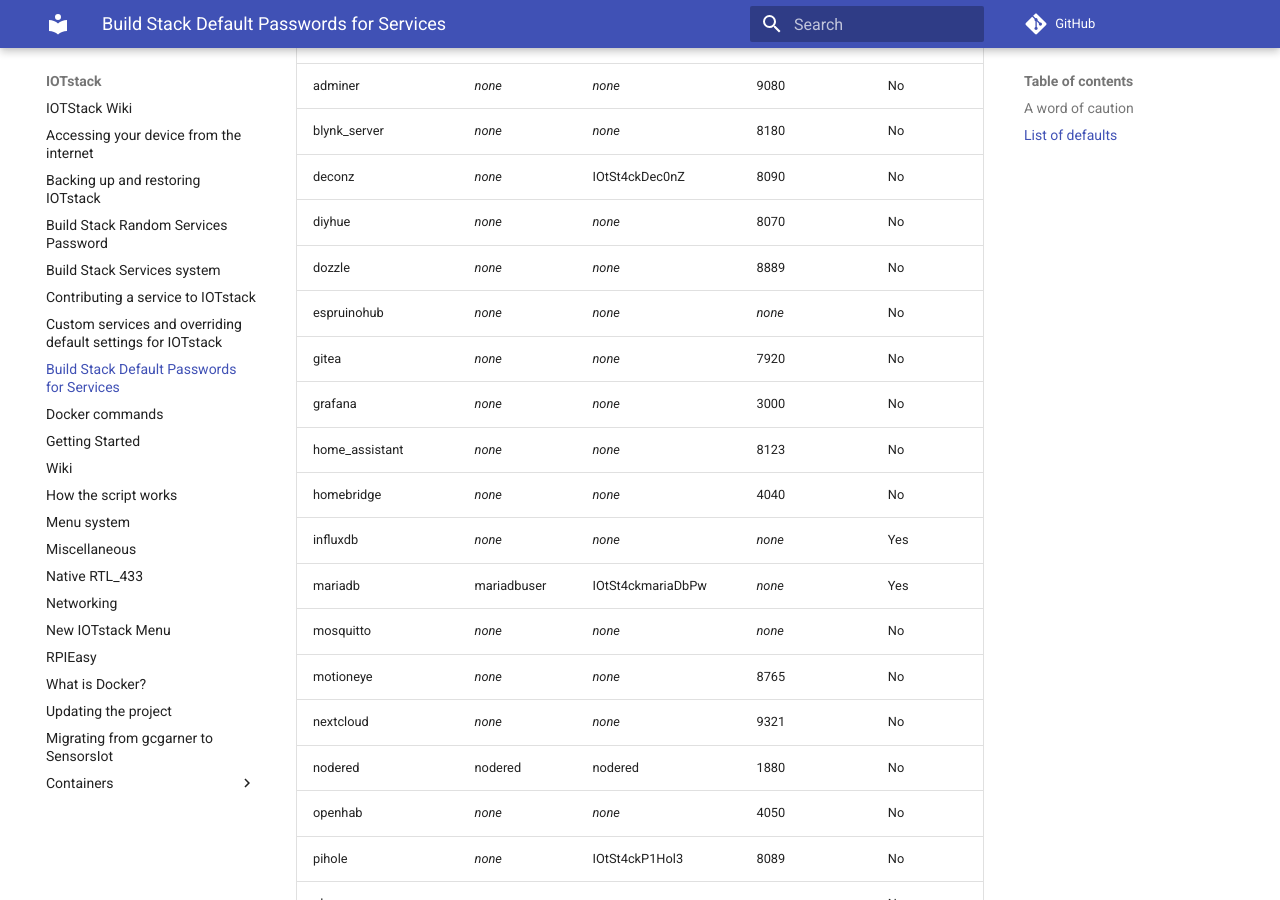
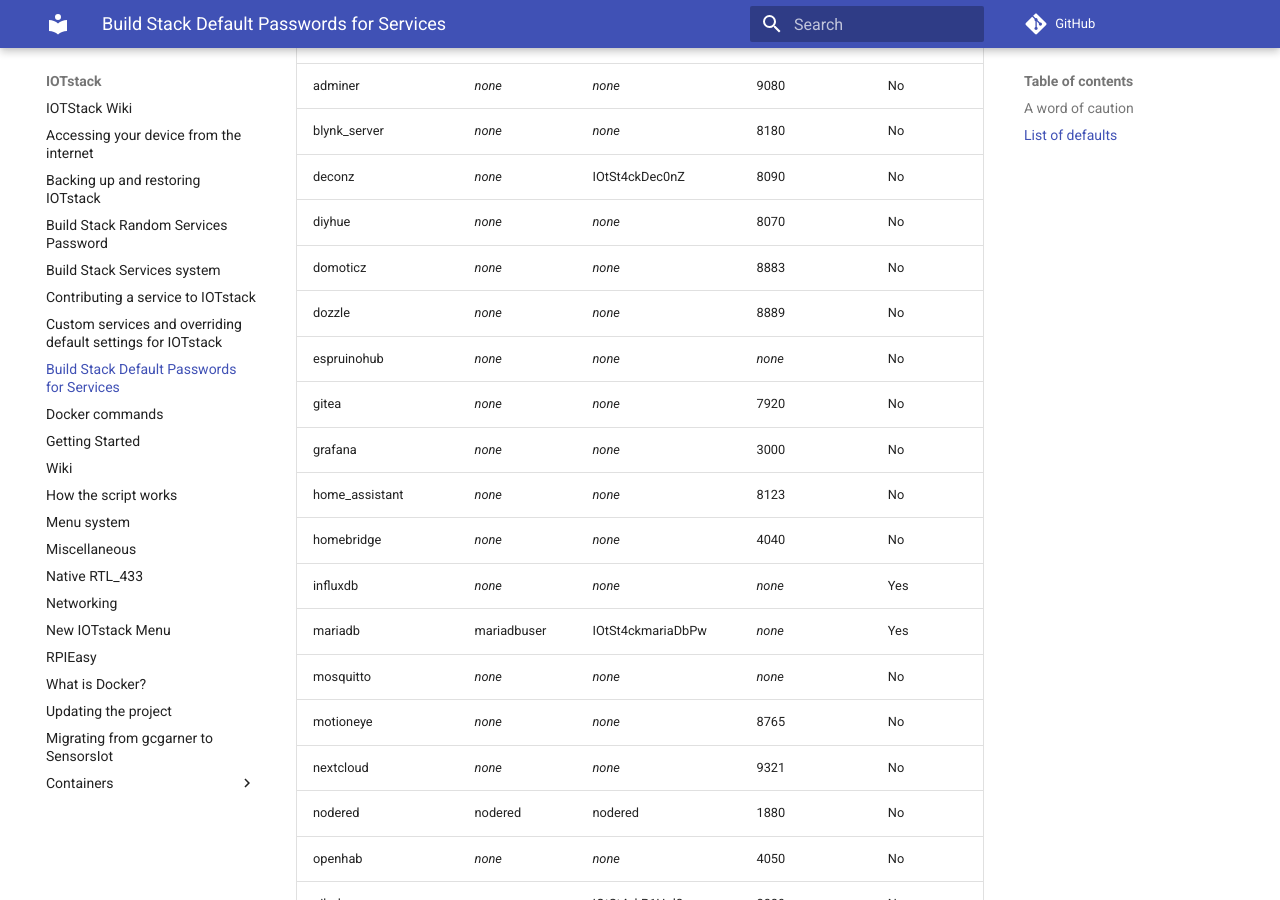
Before and after one commit to gcgarner/IOTstack, an MkDocs documentation site: the page built from docs/Default-Configs.md, in a window 1280 px wide and 900 px high, scrolled down 606 px. Built offline with MkDocs 1.6.1 and Material for MkDocs 9.7.7, drawn with Linux system fonts in a browser that asks for light colours; comment, search, counter and statistics services are not loaded.

Commit message:
domoticz: change conflicting port 8080->8883

```diff
--- a/docs/Default-Configs.md
+++ b/docs/Default-Configs.md
@@ -15,6 +15,7 @@
 | blynk_server   | *none*           | *none*     | 8180   | No |
 | deconz         | *none*           | IOtSt4ckDec0nZ | 8090 | No |
 | diyhue         | *none*           | *none*     | 8070   | No |
+| domoticz       | *none*           | *none*     | 8883   | No |
 | dozzle         | *none*           | *none*     | 8889   | No |
 | espruinohub    | *none*           | *none*     | *none* | No |
 | gitea          | *none*           | *none*     | 7920   | No |
```
Also changed, not shown: 1 other file.
